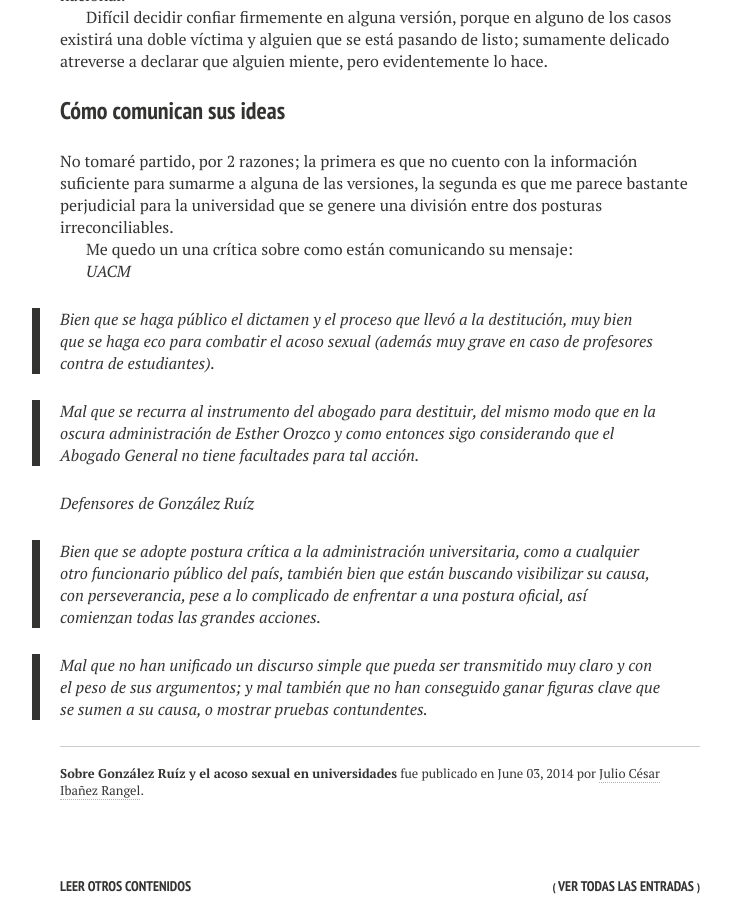
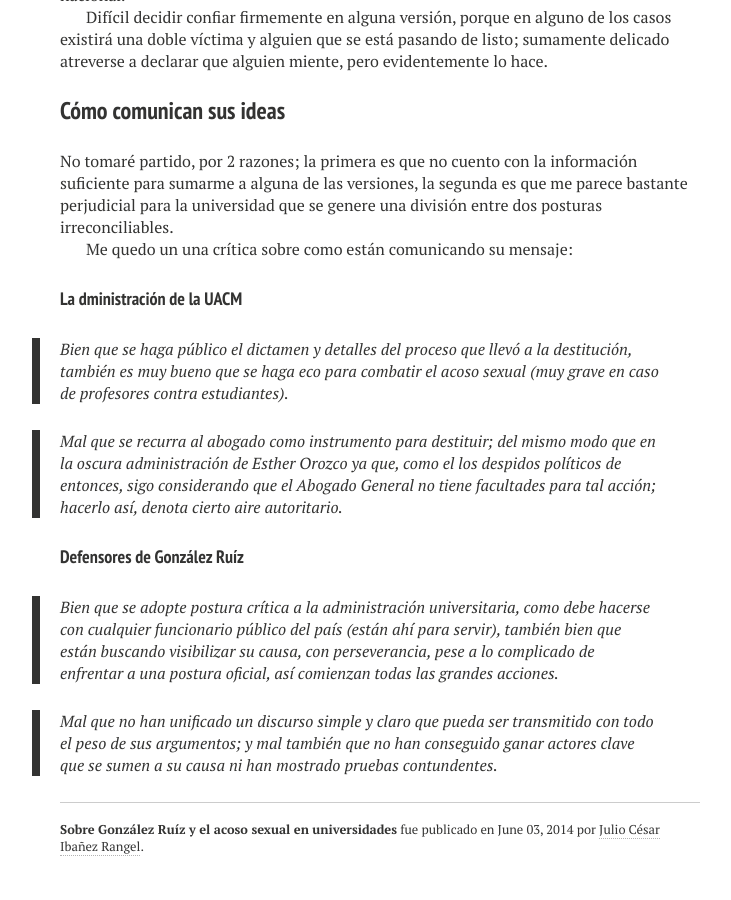
Before and after one commit to antikapital/blog, a Jekyll site: the page built from _posts/2014-06-03-gonzalez-ruiz.md, in a window 1280 px wide and 900 px high, scrolled down 1235 px. Shown: the whole window, without its empty margins (260-991 px from the left). Built offline with Jekyll 4.4.1, drawn with Linux system fonts in a browser that asks for light colours; nearby versions of some CDN libraries; comment, search, counter and statistics services are not loaded.

Commit message:
corrección G Ruiz

```diff
--- a/_posts/2014-06-03-gonzalez-ruiz.md
+++ b/_posts/2014-06-03-gonzalez-ruiz.md
@@ -33,14 +33,14 @@ No tomaré partido, por 2 razones; la primera es que no cuento con la informaci
 
 Me quedo un una crítica sobre como están comunicando su mensaje:
 
-*UACM*
+#### La dministración de la UACM
 
-> Bien que se haga público el dictamen y el proceso que llevó a la destitución, muy bien que se haga eco para combatir el acoso sexual (además muy grave en caso de profesores contra de estudiantes).
+> Bien que se haga público el dictamen y detalles del proceso que llevó a la destitución, también es muy bueno que se haga eco para combatir el acoso sexual (muy grave en caso de profesores contra estudiantes).
 
-> Mal que se recurra al instrumento del abogado para destituir, del mismo modo que en la oscura administración de Esther Orozco y como entonces sigo considerando que el Abogado General no tiene facultades para tal acción.
+> Mal que se recurra al abogado como instrumento para destituir; del mismo modo que en la oscura administración de Esther Orozco ya que, como el los despidos políticos de entonces, sigo considerando que el Abogado General no tiene facultades para tal acción; hacerlo así, denota cierto aire autoritario.
 
-*Defensores de González Ruíz*
+#### Defensores de González Ruíz
 
-> Bien que se adopte postura crítica a la administración universitaria, como a cualquier otro funcionario público del país, también bien que están buscando visibilizar su causa, con perseverancia, pese a lo complicado de enfrentar a una postura oficial, así comienzan todas las grandes acciones.
+> Bien que se adopte postura crítica a la administración universitaria, como debe hacerse con cualquier funcionario público del país (están ahí para servir), también bien que están buscando visibilizar su causa, con perseverancia, pese a lo complicado de enfrentar a una postura oficial, así comienzan todas las grandes acciones.
 
-> Mal que no han unificado un discurso simple que pueda ser transmitido muy claro y con el peso de sus argumentos; y mal también que no han conseguido ganar figuras clave que se sumen a su causa, o mostrar pruebas contundentes.
+> Mal que no han unificado un discurso simple y claro que pueda ser transmitido con todo el peso de sus argumentos; y mal también que no han conseguido ganar actores clave que se sumen a su causa ni han mostrado pruebas contundentes.
```
